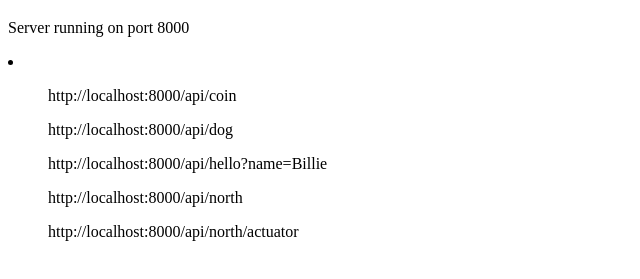
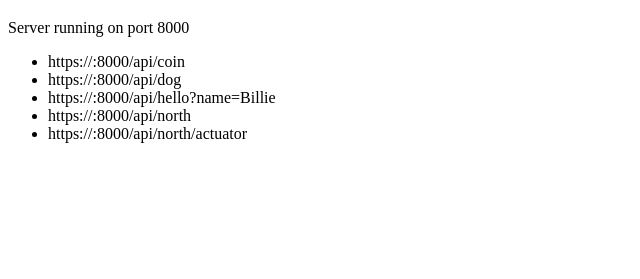
Before and after one commit to llin0001itjobs/node-api, a website: page index.html in a window 1280 px wide. Shown: the part 61-340 px from the top of the page, without its empty margins (0-640 px from the left). Drawn offline with Linux system fonts and the light colour scheme.

Commit message:
Add files via upload

```diff
--- a/index.html
+++ b/index.html
@@ -3,15 +3,18 @@
   <head>
     <title>Node API App</title>
   </head>
+  <script>
+	window.location.href
+  </script>
   <body>
     <h1>Node API App</h1>
 	<p>Server running on port 8000</p>
-    <li>
-		<ul>http://localhost:8000/api/coin</ul>
-		<ul>http://localhost:8000/api/dog</ul>
-		<ul>http://localhost:8000/api/hello?name=Billie</ul>
-		<ul>http://localhost:8000/api/north</ul>
-		<ul>http://localhost:8000/api/north/actuator</ul>
-    </li>
+    <ul>
+		<li>https://<span><script>window.location.href</script></span>:8000/api/coin</li>
+		<li>https://<span><script>window.location.href</script></span>:8000/api/dog</li>
+		<li>https://<span><script>window.location.href</script></span>:8000/api/hello?name=Billie</li>
+		<li>https://<span><script>window.location.href</script></span>:8000/api/north</li>
+		<li>https://<span><script>window.location.href</script></span>:8000/api/north/actuator</li>
+    </ul>
   </body>
 </html>
```
